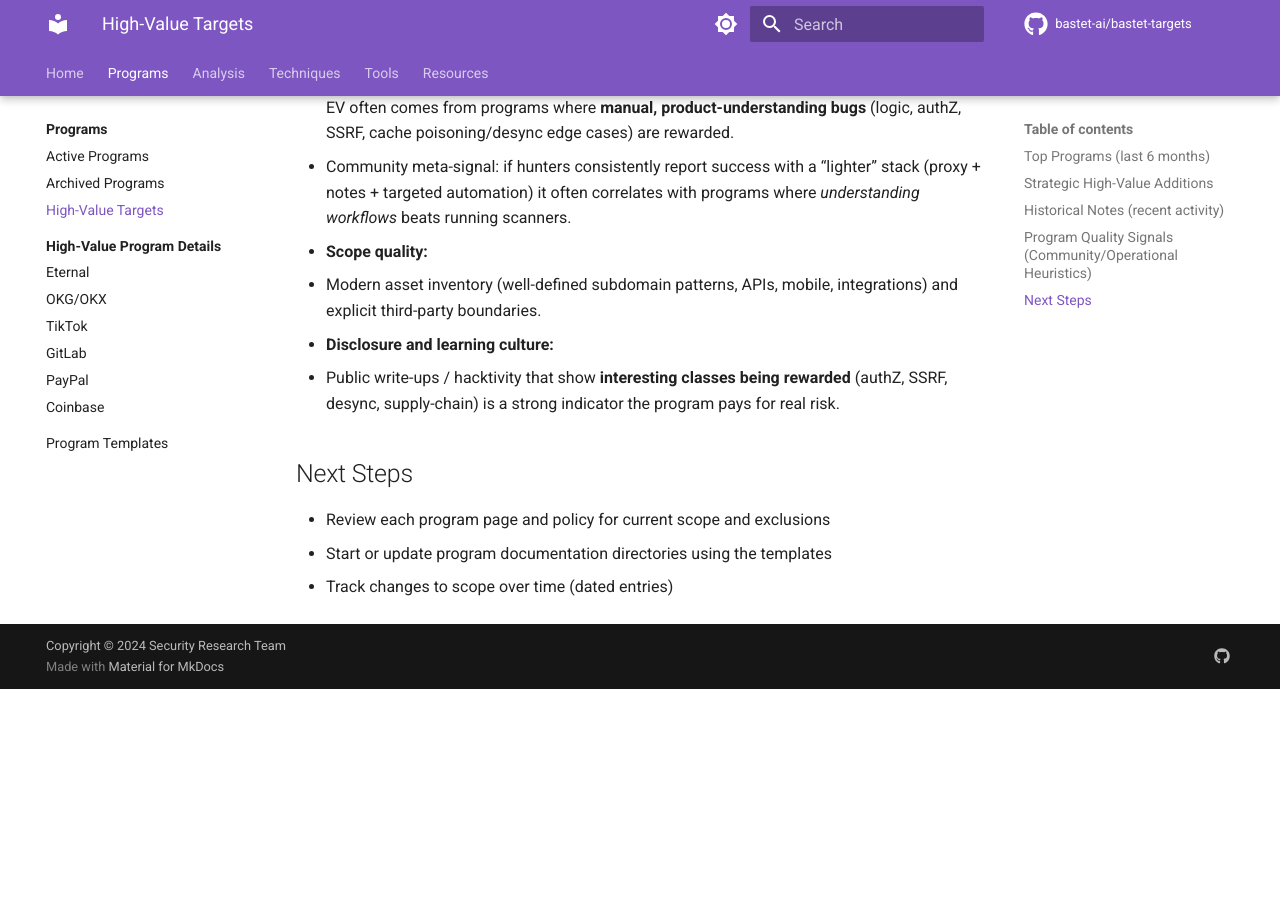
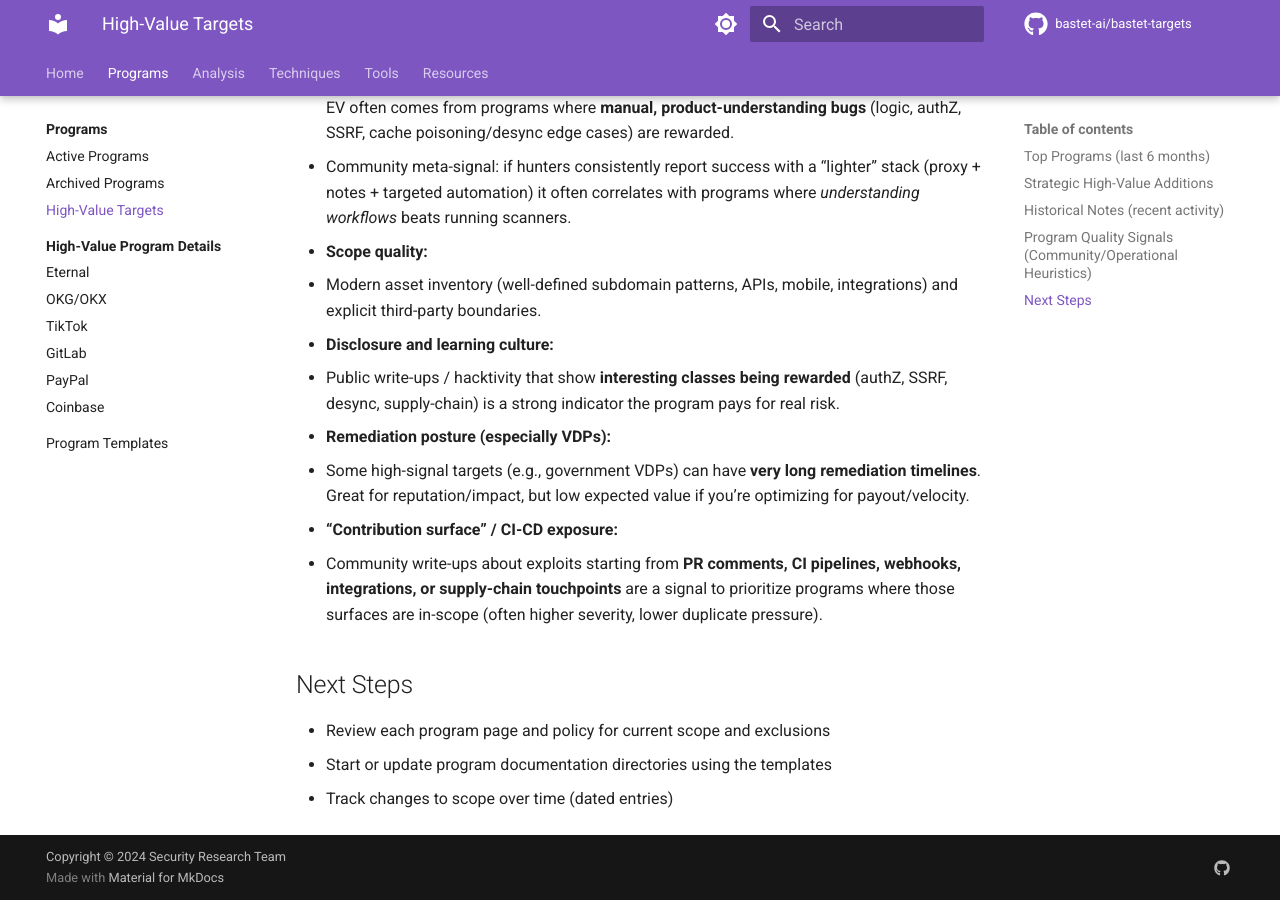
Before and after one commit to bastet-ai/bastet-targets, an MkDocs documentation site: the page built from docs/programs/high-value.md, in a window 1280 px wide and 900 px high, scrolled down 2103 px. Built offline with MkDocs 1.6.1 and Material for MkDocs 9.7.7, drawn with Linux system fonts in a browser that asks for light colours; comment, search, counter and statistics services are not loaded; before the commit the page ends 2792 px from its top, so only the background shows below that.

Commit message:
docs: expand high-value program quality signals

```diff
--- a/docs/programs/high-value.md
+++ b/docs/programs/high-value.md
@@ -56,6 +56,10 @@
   - Modern asset inventory (well-defined subdomain patterns, APIs, mobile, integrations) and explicit third-party boundaries.
 - **Disclosure and learning culture:**
   - Public write-ups / hacktivity that show **interesting classes being rewarded** (authZ, SSRF, desync, supply-chain) is a strong indicator the program pays for real risk.
+- **Remediation posture (especially VDPs):**
+  - Some high-signal targets (e.g., government VDPs) can have **very long remediation timelines**. Great for reputation/impact, but low expected value if you’re optimizing for payout/velocity.
+- **“Contribution surface” / CI-CD exposure:**
+  - Community write-ups about exploits starting from **PR comments, CI pipelines, webhooks, integrations, or supply-chain touchpoints** are a signal to prioritize programs where those surfaces are in-scope (often higher severity, lower duplicate pressure).
 
 ## Next Steps
 
```
